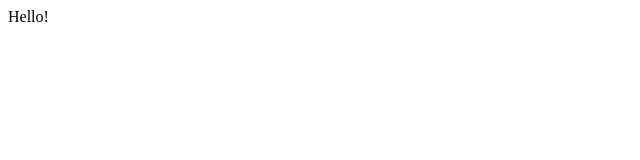
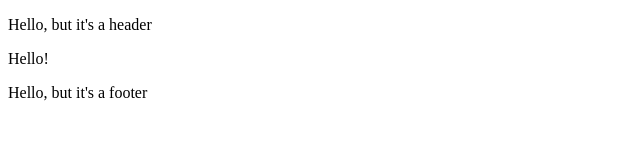
Before and after one commit to sajninja/game-251-testing, a plain HTML site: page index.html in a window 1280 px wide. Shown: the whole page, without its empty margins (0-640 px from the left). Drawn offline with Linux system fonts and the light colour scheme.

Commit message:
Update index.html

```diff
--- a/index.html
+++ b/index.html
@@ -5,8 +5,20 @@
   <head>
   </head>
 
+  <header>
+  <p>
+    Hello, but it's a header
+  </p>
+  </header>
+
   <body>
     Hello!
   </body>
 
+  <footer>
+  <p>
+    Hello, but it's a footer
+  </p>
+  </footer>
+
 </html>
```
